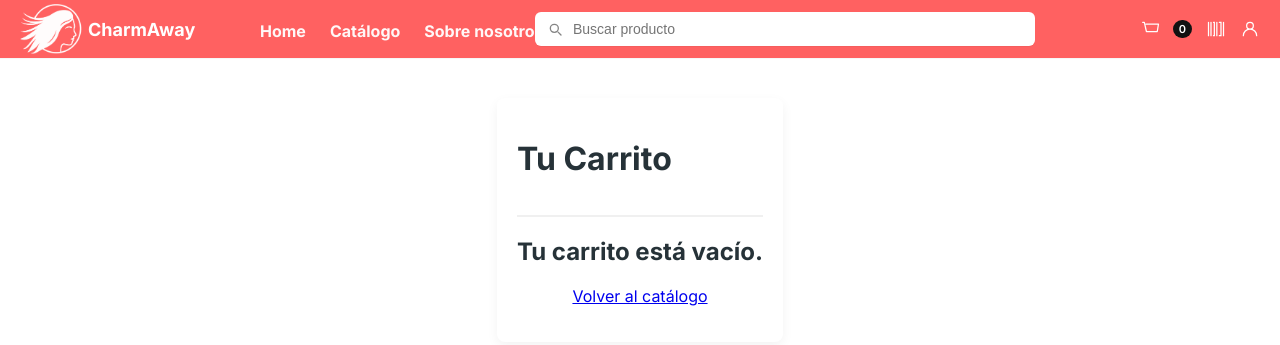
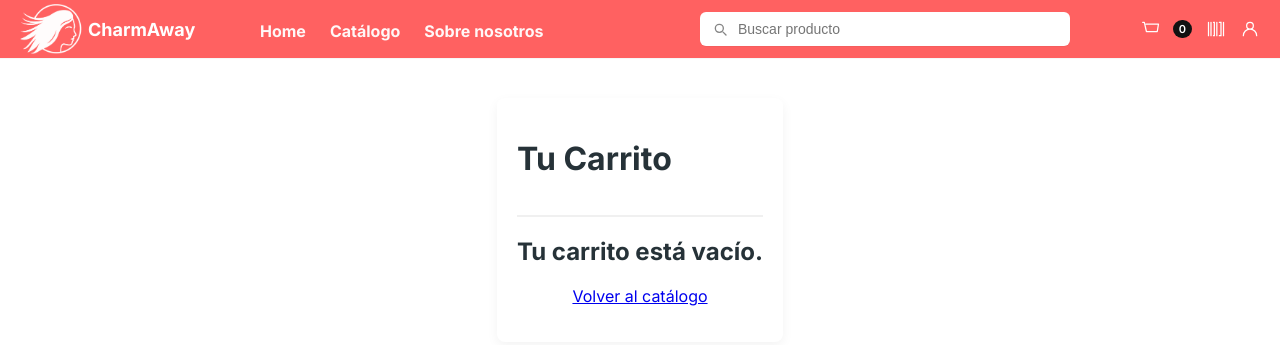
Before and after one commit to Ultimate88x/PGPI-G1.7, a Django app: page /order/cart/ in a window 1280 px wide. Shown: the top 345 px of the page. Run offline with Django 5.2, Linux system fonts and the light colour scheme; data that the repository does not hold is empty.

Commit message:
fix: 🐛 Fix  header container columns

```diff
--- a/charmaway/static/css/header.css
+++ b/charmaway/static/css/header.css
@@ -8,7 +8,7 @@ header.topbar .container{
   width: 100% !important;
   margin: 0 !important;
   display: grid !important;
-  grid-template-columns: minmax(auto, 200px) minmax(auto, 200px) 1fr minmax(auto, 150px) !important;
+  grid-template-columns: minmax(auto, 200px) minmax(auto, 400px) 1fr minmax(auto, 150px) !important;
   align-items: center !important;
   column-gap: 40px !important;
   padding: 0 !important;
```
